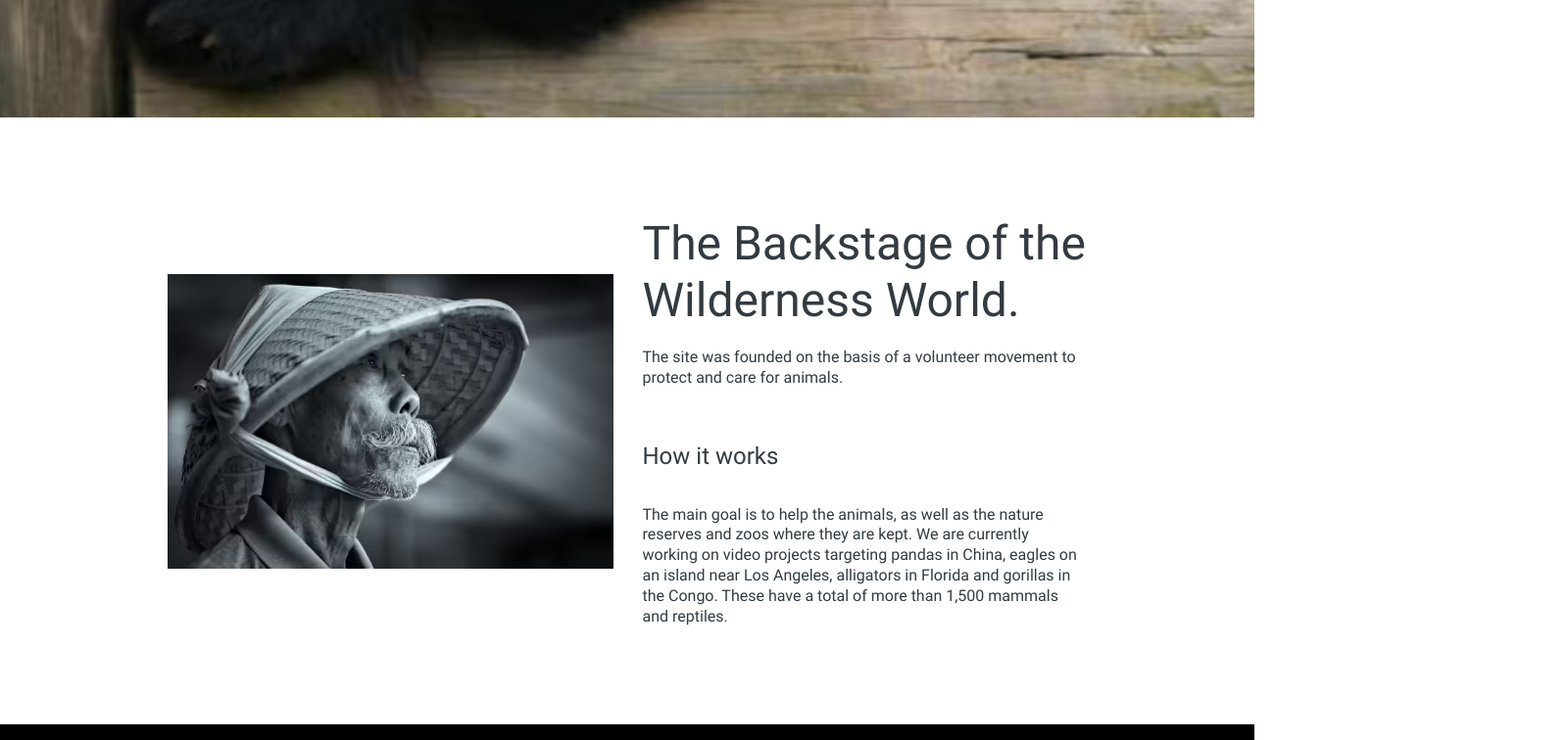
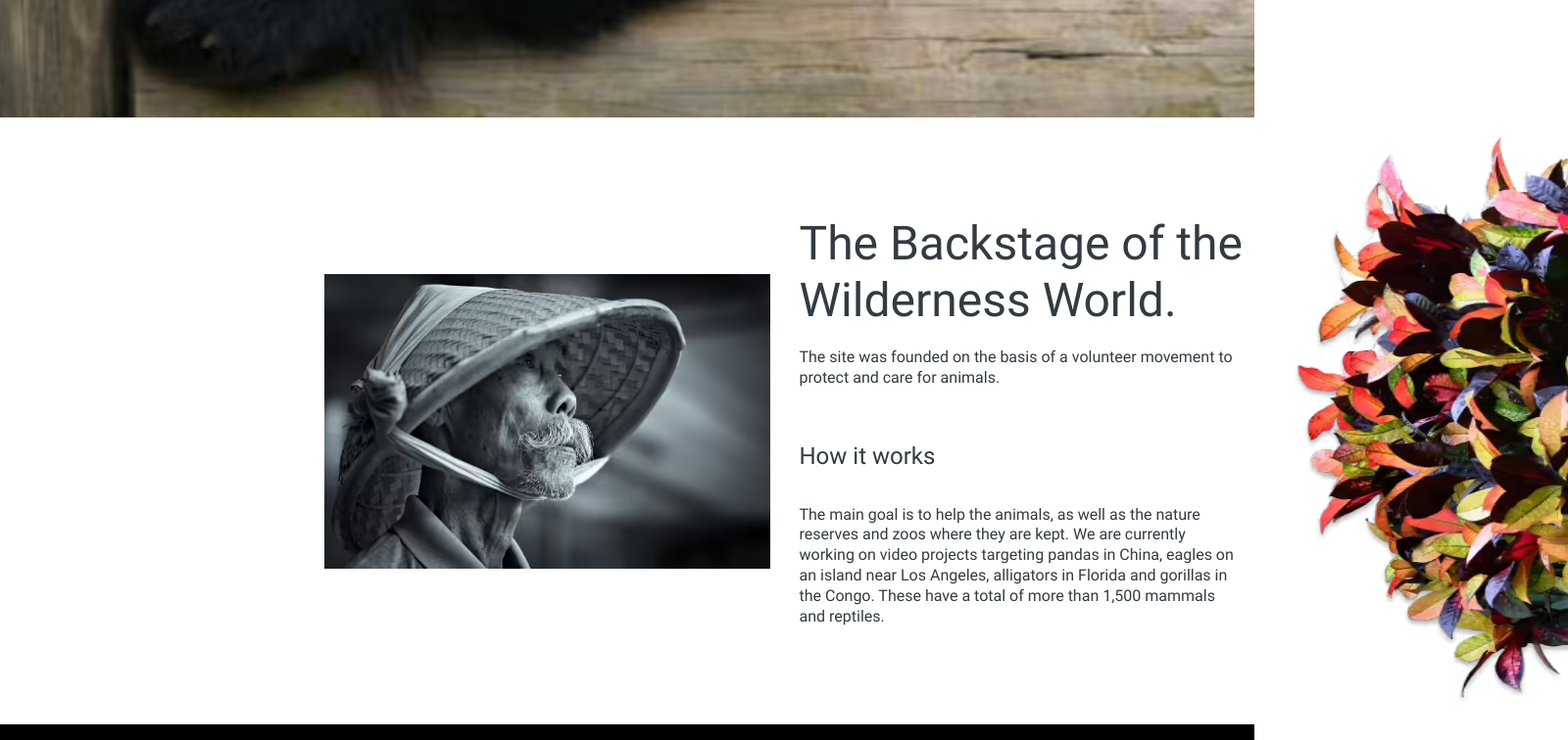
Before and after one commit to iamarrow88/online-zoo, a website: page app/index.html in a window 1280 px wide. Shown: the part 740-1496 px from the top of the page at 98% size, 1600 px wide, since content can reach past the window. Drawn offline with Linux system fonts and the light colour scheme; files whose address does not match are found by name.

Commit message:
feat: add flower to bg in the about section

```diff
--- a/app/scss/main/_about.scss
+++ b/app/scss/main/_about.scss
@@ -1,13 +1,19 @@
 .about {
-  width: 100%;
+  margin: 0 auto;
+  width: 1600px;
   color: $black-blue;
   text-align: left;
   &__container {
-    padding: 100px 20px;
+    padding: 100px 220px;
     display: flex;
     justify-content: center;
     align-items: center;
     gap: 30px;
+    width: 100%;
+    max-width: 1600px;
+    background: url("../../images/2.flower.avif") no-repeat;
+    background-size: 293px 605px;
+    background-position: 1317px center;
   }
 
   &__img {
```
Also changed, not shown: app/css/style.min.css.
